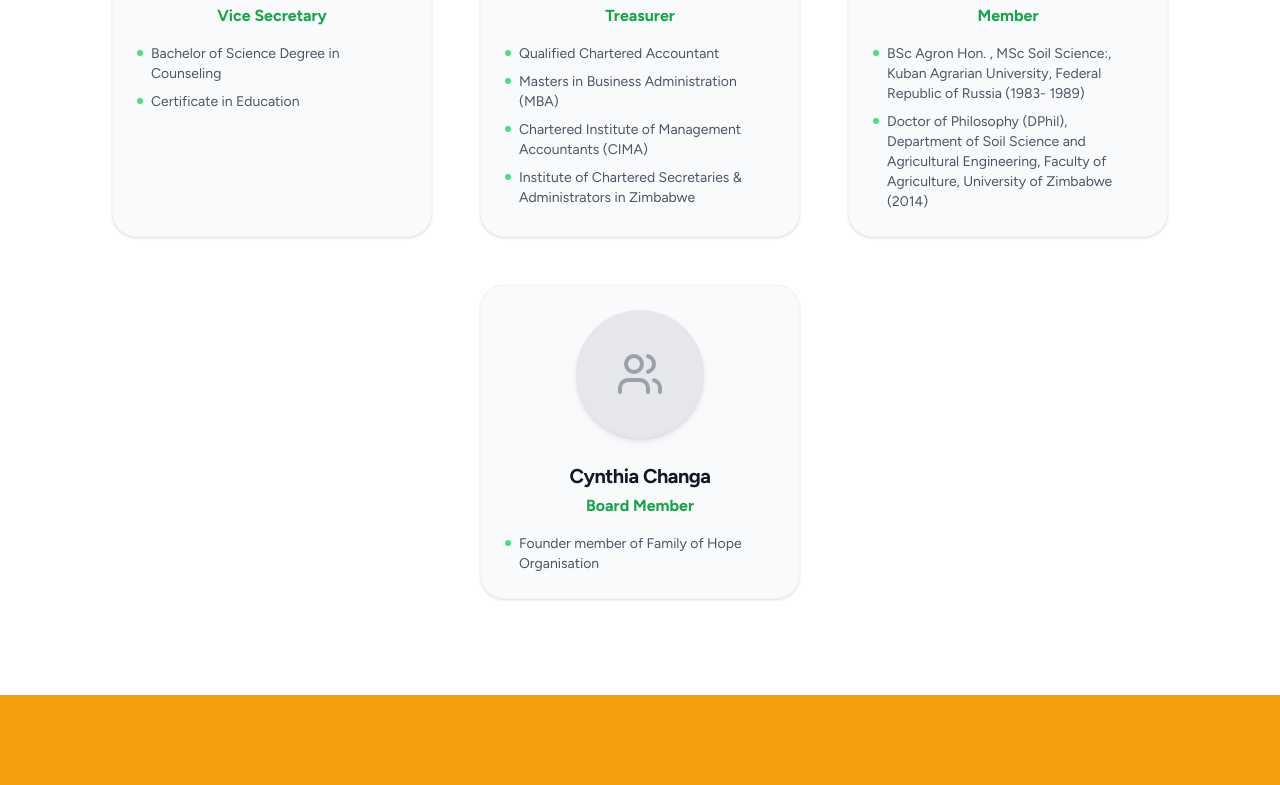
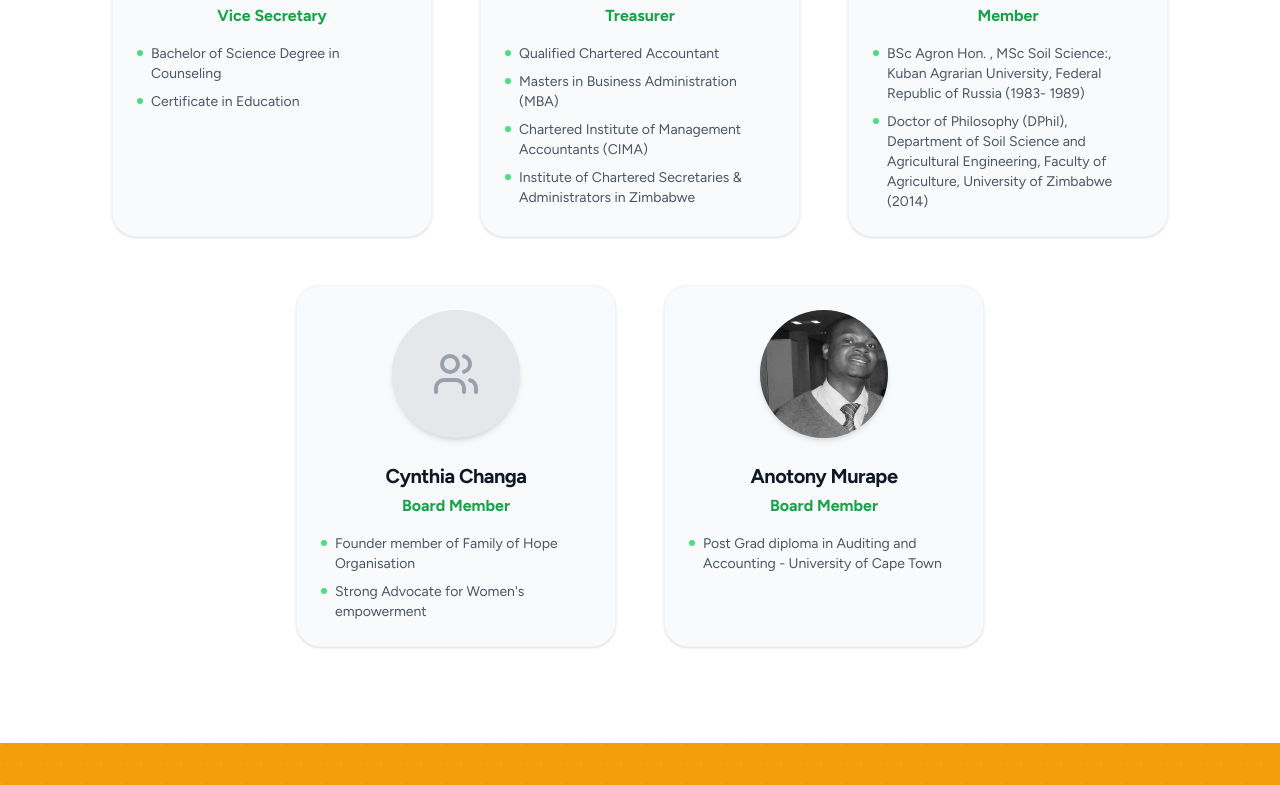
Before and after one commit to thedanayi/resilientvillages, a React (Vite) app: page /about in a window 1280 px wide. Shown: the part 3276-4061 px from the top of the page. Built offline with nearby package versions, Linux system fonts and the light colour scheme; no server answers.

Commit message:
feat: update team members on About page
Add Anotony Murape to board members and update Cynthia Changa's bio.

```diff
--- a/src/pages/About.tsx
+++ b/src/pages/About.tsx
@@ -195,7 +195,16 @@ export default function About() {
                     role: "Board Member",
                     img: undefined,
                     bio: [
-                      "Founder member of Family of Hope Organisation"
+                      "Founder member of Family of Hope Organisation",
+                      "Strong Advocate for Women's empowerment"
+                    ]
+                  },
+                  {
+                    name: "Anotony Murape",
+                    role: "Board Member",
+                    img: "/images/Anthont T Chirape - Board Member.jpeg",
+                    bio: [
+                      "Post Grad diploma in Auditing and Accounting - University of Cape Town"
                     ]
                   }
                 ].map((member, i) => (
```
